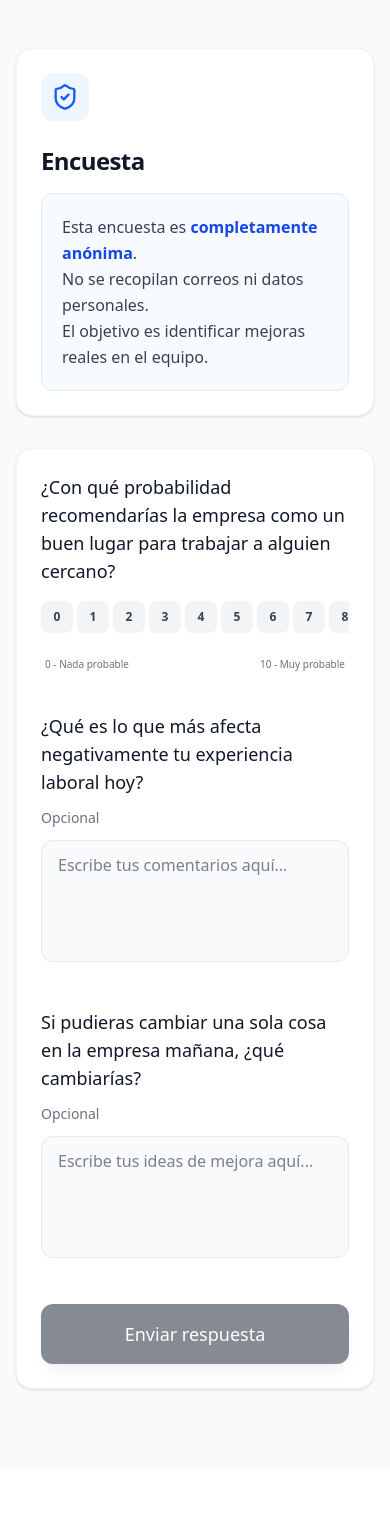
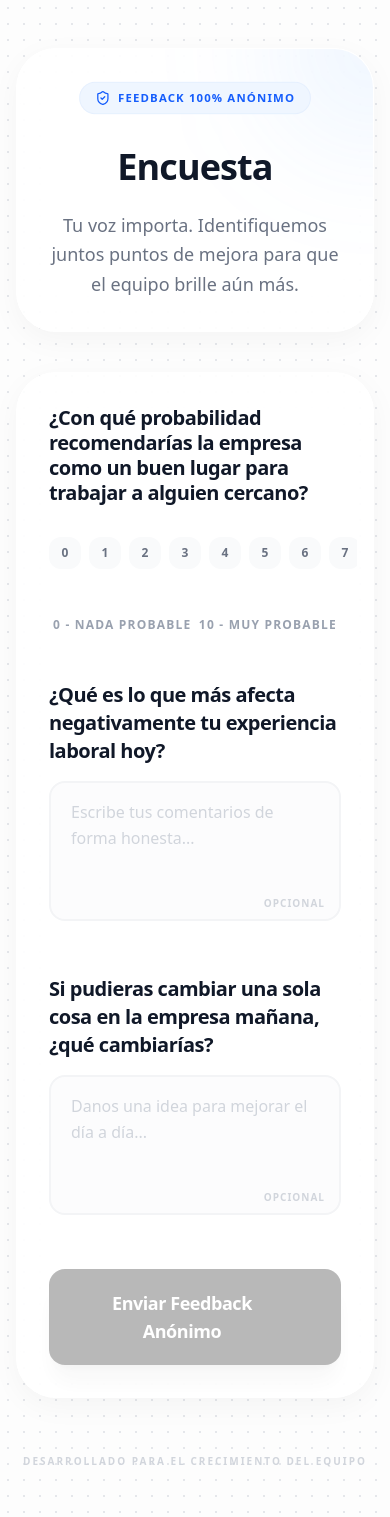
Before and after one commit to darador/encuesta, a Next.js app: page / in a window 390 px wide. Before the commit the page ends 1469 px from the top, so only its background shows below. Built offline with nearby package versions, Linux system fonts and the light colour scheme.

Commit message:
style: premium survey design and fix mobile button clipping

```diff
--- a/src/app/page.tsx
+++ b/src/app/page.tsx
@@ -3,32 +3,37 @@ import { ShieldCheck } from 'lucide-react';
 
 export default function Home() {
   return (
-    <main className="min-h-screen bg-[#F8FAFC] py-12 sm:py-24 px-4 sm:px-6 lg:px-8">
-      <div className="max-w-2xl mx-auto space-y-8">
+    <main className="min-h-screen bg-[#FDFDFD] bg-[radial-gradient(#e5e7eb_1px,transparent_1px)] [background-size:16px_16px] py-12 sm:py-24 px-4 sm:px-6 lg:px-8 font-sans">
+      <div className="max-w-xl mx-auto space-y-10">
         {/* Header / Anonymity Notice */}
-        <div className="bg-white rounded-2xl shadow-sm border border-gray-100 p-6 sm:p-8 space-y-4">
-          <div className="w-12 h-12 bg-blue-50 text-blue-600 rounded-xl flex items-center justify-center mb-6">
-            <ShieldCheck size={28} />
+        <div className="relative overflow-hidden bg-white/80 backdrop-blur-xl rounded-[2.5rem] shadow-[0_8px_30px_rgb(0,0,0,0.04)] border border-white p-8 sm:p-10 text-center">
+          {/* Subtle accent blur */}
+          <div className="absolute -top-24 -right-24 w-48 h-48 bg-blue-400/10 rounded-full blur-3xl"></div>
+
+          <div className="inline-flex items-center justify-center space-x-2 px-4 py-2 bg-blue-50 rounded-full text-blue-600 mb-8 border border-blue-100/50 scale-95">
+            <ShieldCheck size={16} className="shrink-0" />
+            <span className="text-xs font-bold uppercase tracking-widest">Feedback 100% Anónimo</span>
           </div>
-          <h1 className="text-2xl sm:text-3xl font-bold text-gray-900 tracking-tight">
+
+          <h1 className="text-4xl sm:text-5xl font-black text-gray-900 tracking-tight mb-6">
             Encuesta
           </h1>
-          <div className="bg-blue-50/50 rounded-xl p-5 border border-blue-100">
-            <p className="text-gray-700 leading-relaxed">
-              Esta encuesta es <span className="font-semibold text-blue-700">completamente anónima</span>.<br />
-              No se recopilan correos ni datos personales.<br />
-              El objetivo es identificar mejoras reales en el equipo.
-            </p>
-          </div>
+
+          <p className="text-gray-500 text-lg leading-relaxed max-w-sm mx-auto">
+            Tu voz importa. Identifiquemos juntos puntos de mejora para que el equipo brille aún más.
+          </p>
         </div>
 
         {/* Survey Form Section */}
-        <div className="bg-white rounded-2xl shadow-sm border border-gray-100 p-6 sm:p-8">
+        <div className="bg-white/80 backdrop-blur-xl rounded-[2.5rem] shadow-[0_8px_30px_rgb(0,0,0,0.04)] border border-white p-8 sm:p-12">
           <SurveyForm />
         </div>
 
-        <p className="text-center text-sm text-gray-400">
-        </p>
+        <div className="text-center pt-4">
+          <p className="text-[10px] font-bold text-gray-300 uppercase tracking-[0.2em]">
+            Desarrollado para el crecimiento del equipo
+          </p>
+        </div>
       </div>
     </main>
   );
--- a/src/components/SurveyForm.tsx
+++ b/src/components/SurveyForm.tsx
@@ -70,21 +70,24 @@ export function SurveyForm() {
   }
 
   return (
-    <form onSubmit={handleSubmit} className="space-y-10">
+    <form onSubmit={handleSubmit} className="space-y-12">
       {/* 1. eNPS Question */}
-      <div className="space-y-4">
-        <label className="block text-lg font-medium text-gray-900">
+      <div className="space-y-6">
+        <label className="block text-xl font-bold text-gray-900 tracking-tight leading-tight">
           ¿Con qué probabilidad recomendarías la empresa como un buen lugar para trabajar a alguien cercano?
         </label>
-        <div className="flex justify-between items-center gap-1 sm:gap-2 mt-2 overflow-x-auto pb-2 sm:pb-0 no-scrollbar">
+
+        {/* Container with padding to prevent clipping of scale/ring effects */}
+        <div className="relative pt-2 pb-6 px-4 -mx-4 overflow-x-auto no-scrollbar">
+          <div className="flex justify-between items-center gap-2 min-w-[320px]">
             {[0, 1, 2, 3, 4, 5, 6, 7, 8, 9, 10].map((num) => {
               const isSelected = score === num;
-            let activeClass = 'bg-blue-600 text-white shadow-md scale-110 ring-2 ring-blue-600 ring-offset-2';
+              let activeClass = '';
 
               if (isSelected) {
-              if (num <= 6) activeClass = 'bg-red-500 text-white shadow-md scale-110 ring-2 ring-red-500 ring-offset-2';
-              else if (num <= 8) activeClass = 'bg-yellow-400 text-gray-900 shadow-md scale-110 ring-2 ring-yellow-400 ring-offset-2';
-              else activeClass = 'bg-green-500 text-white shadow-md scale-110 ring-2 ring-green-500 ring-offset-2';
+                if (num <= 6) activeClass = 'bg-red-500 text-white shadow-lg shadow-red-200 scale-125 ring-4 ring-red-100 z-10';
+                else if (num <= 8) activeClass = 'bg-amber-400 text-amber-950 shadow-lg shadow-amber-100 scale-125 ring-4 ring-amber-50 z-10';
+                else activeClass = 'bg-emerald-500 text-white shadow-lg shadow-emerald-200 scale-125 ring-4 ring-emerald-50 z-10';
               }
 
               return (
@@ -95,8 +98,11 @@ export function SurveyForm() {
                     setScore(num);
                     setError(null);
                   }}
-                className={`flex-shrink-0 w-8 h-8 sm:w-12 sm:h-12 rounded-lg text-xs sm:text-base font-semibold transition-all duration-200 flex items-center justify-center
-                  ${isSelected ? activeClass : 'bg-gray-100 text-gray-700 hover:bg-gray-200 hover:scale-105'}
+                  className={`flex-shrink-0 w-8 h-8 sm:w-12 sm:h-12 rounded-xl text-xs sm:text-base font-bold transition-all duration-300 ease-out flex items-center justify-center
+                    ${isSelected
+                      ? activeClass
+                      : 'bg-gray-50 text-gray-500 hover:bg-gray-100 hover:text-gray-900 hover:scale-105 active:scale-95'
+                    }
                   `}
                 >
                   {num}
@@ -104,46 +110,52 @@ export function SurveyForm() {
               );
             })}
           </div>
-        <div className="flex justify-between text-[10px] sm:text-xs text-gray-500 px-1 mt-1">
+        </div>
+
+        <div className="flex justify-between text-xs font-semibold uppercase tracking-widest text-gray-400 px-1 mt-1">
           <span>0 - Nada probable</span>
           <span>10 - Muy probable</span>
         </div>
       </div>
 
       {/* 2. Negative Feedback Question */}
-      <div className="space-y-3">
-        <label htmlFor="negativeFeedback" className="block text-lg font-medium text-gray-900">
+      <div className="space-y-4">
+        <label htmlFor="negativeFeedback" className="block text-xl font-bold text-gray-900 tracking-tight">
           ¿Qué es lo que más afecta negativamente tu experiencia laboral hoy?
         </label>
-        <p className="text-sm text-gray-500">Opcional</p>
+        <div className="relative group">
           <textarea
             id="negativeFeedback"
             rows={4}
             value={negativeFeedback}
             onChange={(e) => setNegativeFeedback(e.target.value)}
-          className="w-full px-4 py-3 rounded-xl border border-gray-200 bg-gray-50 focus:bg-white focus:ring-2 focus:ring-blue-500 focus:border-transparent transition-colors duration-200 outline-none resize-none"
-          placeholder="Escribe tus comentarios aquí..."
+            className="w-full px-5 py-4 rounded-2xl border-2 border-gray-100 bg-gray-50/50 focus:bg-white focus:border-blue-500/50 focus:ring-4 focus:ring-blue-50 transition-all duration-300 outline-none resize-none text-gray-700 leading-relaxed placeholder:text-gray-300"
+            placeholder="Escribe tus comentarios de forma honesta..."
           />
+          <div className="absolute right-4 bottom-4 text-[10px] font-bold text-gray-300 uppercase tracking-widest">Opcional</div>
+        </div>
       </div>
 
       {/* 3. Improvement Question */}
-      <div className="space-y-3">
-        <label htmlFor="improvement" className="block text-lg font-medium text-gray-900">
+      <div className="space-y-4">
+        <label htmlFor="improvement" className="block text-xl font-bold text-gray-900 tracking-tight">
           Si pudieras cambiar una sola cosa en la empresa mañana, ¿qué cambiarías?
         </label>
-        <p className="text-sm text-gray-500">Opcional</p>
+        <div className="relative group">
           <textarea
             id="improvement"
             rows={4}
             value={improvement}
             onChange={(e) => setImprovement(e.target.value)}
-          className="w-full px-4 py-3 rounded-xl border border-gray-200 bg-gray-50 focus:bg-white focus:ring-2 focus:ring-blue-500 focus:border-transparent transition-colors duration-200 outline-none resize-none"
-          placeholder="Escribe tus ideas de mejora aquí..."
+            className="w-full px-5 py-4 rounded-2xl border-2 border-gray-100 bg-gray-50/50 focus:bg-white focus:border-blue-500/50 focus:ring-4 focus:ring-blue-50 transition-all duration-300 outline-none resize-none text-gray-700 leading-relaxed placeholder:text-gray-300"
+            placeholder="Danos una idea para mejorar el día a día..."
           />
+          <div className="absolute right-4 bottom-4 text-[10px] font-bold text-gray-300 uppercase tracking-widest">Opcional</div>
+        </div>
       </div>
 
       {error && (
-        <div className="p-4 bg-red-50 text-red-600 rounded-xl text-sm border border-red-100">
+        <div className="p-4 bg-red-50 text-red-600 rounded-2xl text-sm font-medium border border-red-100 animate-pulse">
           {error}
         </div>
       )}
@@ -152,16 +164,21 @@ export function SurveyForm() {
       <button
         type="submit"
         disabled={isSubmitting || score === null}
-        className="w-full py-4 px-6 bg-gray-900 hover:bg-black text-white rounded-xl font-medium text-lg transition-all duration-200 flex items-center justify-center disabled:opacity-50 disabled:cursor-not-allowed shadow-lg hover:shadow-xl"
+        className="group relative w-full overflow-hidden py-5 px-8 bg-gray-900 text-white rounded-2xl font-bold text-lg transition-all duration-500 hover:bg-black disabled:opacity-30 disabled:grayscale disabled:cursor-not-allowed shadow-xl hover:shadow-2xl active:scale-[0.98]"
       >
+        <div className="relative flex items-center justify-center space-x-2">
           {isSubmitting ? (
             <>
-            <Loader2 className="animate-spin mr-2 h-5 w-5" />
-            Enviando...
+              <Loader2 className="animate-spin h-5 w-5" />
+              <span className="tracking-tight">Enviando respuesta...</span>
             </>
           ) : (
-          'Enviar respuesta'
+            <>
+              <span className="tracking-tight">Enviar Feedback Anónimo</span>
+              <CheckCircle2 className="h-5 w-5 opacity-0 -translate-x-2 group-hover:opacity-100 group-hover:translate-x-0 transition-all duration-300" />
+            </>
           )}
+        </div>
       </button>
     </form>
   );
```
Lines whose indentation alone changed are shown as unchanged.
